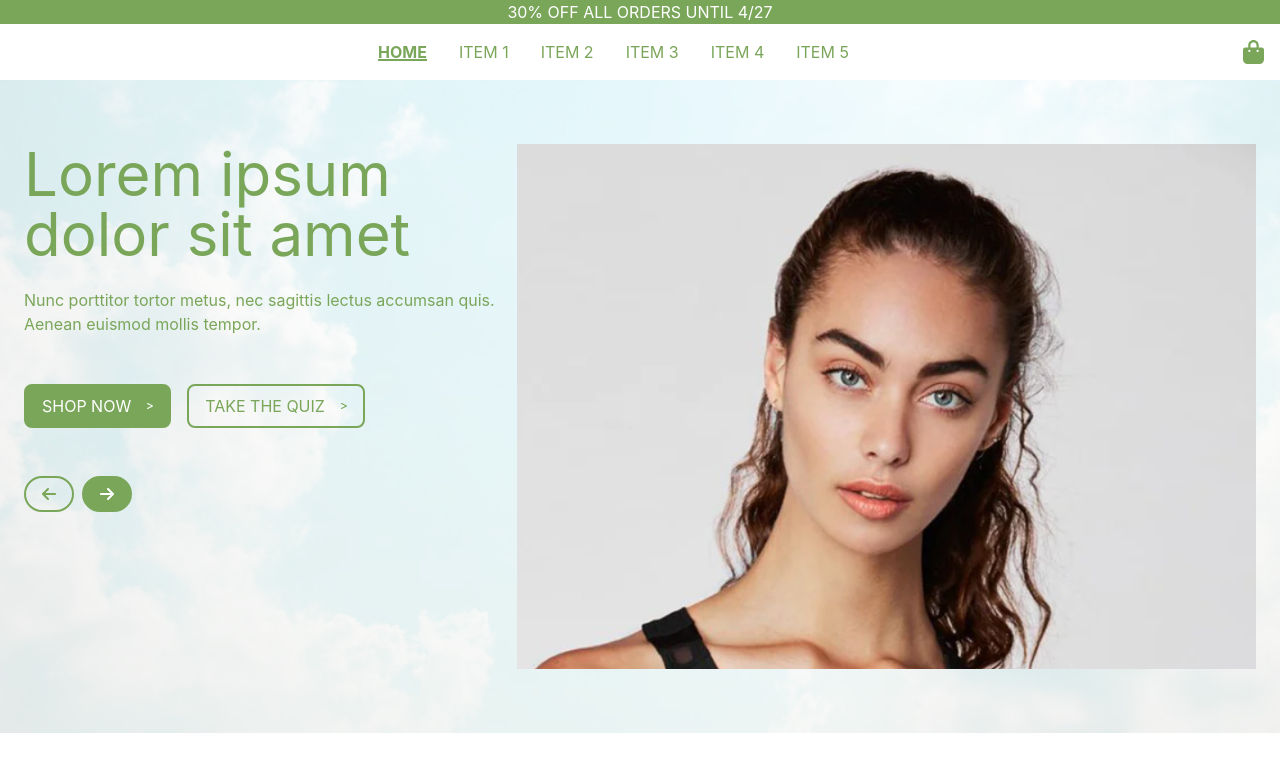
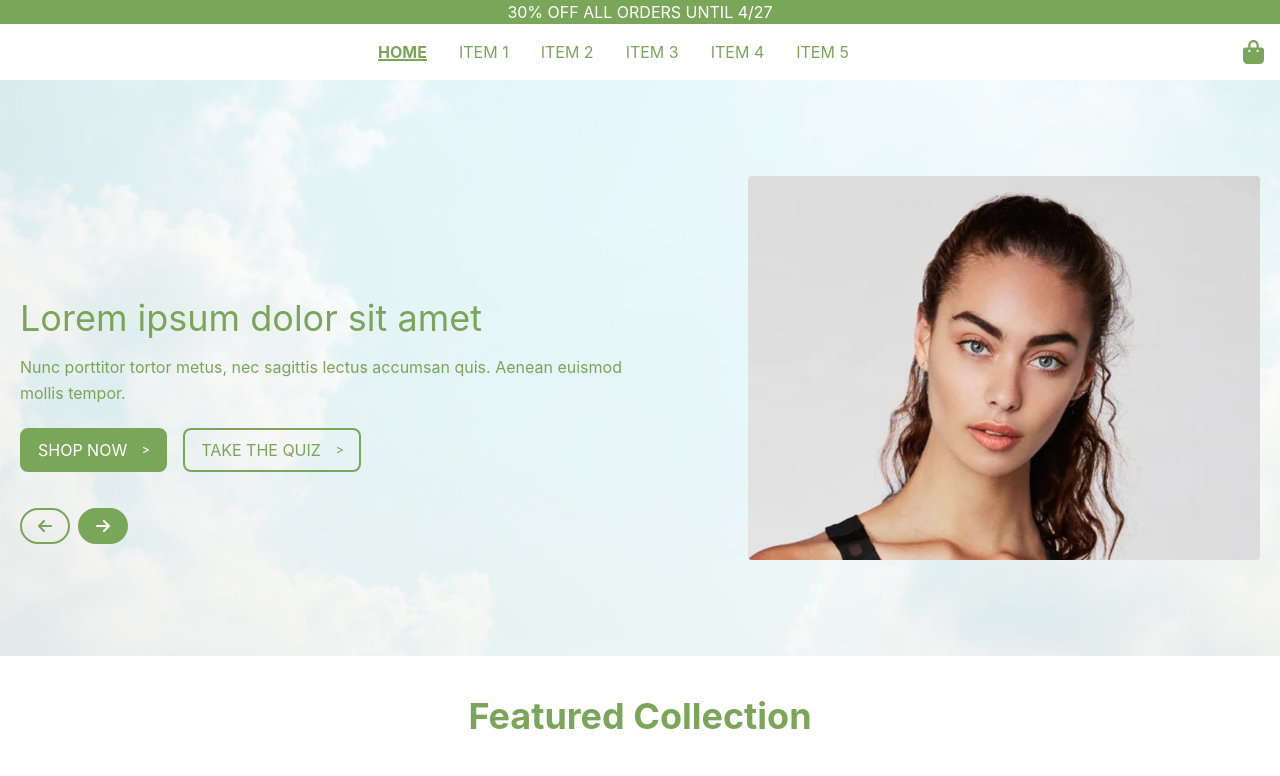
Before and after one commit to fer79/gamm-app, a React (Create React App) app: page / in a window 1280 px wide. Shown: the top 776 px of the page. Built offline with nearby package versions, Linux system fonts and the light colour scheme.

Commit message:
nav-bar-fix

```diff
--- a/src/CartContext.jsx
+++ b/src/CartContext.jsx
@@ -1,26 +1,39 @@
 import { createContext, useState } from 'react';
 
-const CartContext = createContext();
+const CartContext = createContext({
+  items: [],
+  addOneToCart: () => {},
+  removeOneFromCart: () => {},
+  getTotalCost: () => {}
+});
 
 export const CartProvider = ({children}) => {
 
+  // TOGGLE MODAL
   const [showModal, setShowModal] = useState(false);
 
   const toggleModal = () => setShowModal(!showModal);
+  // TOGGLE MODAL
 
+  // CART MANAGMENT
   const [cartItems, setCartItems] = useState([]);
 
   const addToCart = (item) => {
-    cartItems.push(item);
+
+      cartItems.push(item)
+
+    //
   };
 
   const removeFromCart = (index) => {
     cartItems.splice(index, 1);
+    setShowModal(showModal);
   };
 
   const getCartTotal = () => {
    return cartItems.reduce((total, item) => Math.round((parseFloat(total) + parseFloat(item.price)) * 100) / 100, 0);
   };
+  // CART MANAGMENT
 
   return (
     <CartContext.Provider
--- a/src/Components/HeroSection.jsx
+++ b/src/Components/HeroSection.jsx
@@ -1,6 +1,4 @@
-// import React, { useRef, useState } from 'react';
-import PrimaryButton from './PrimaryButton';
-import SecondaryButton from './SecondaryButton';
+import HeroSlide from './HeroSlide';
 
 // Swiper
 import { Swiper, SwiperSlide } from 'swiper/react';
@@ -17,66 +15,30 @@ export default function HeroSection() {
   return (
     <Swiper pagination={true} modules={[Pagination, Navigation]}
       navigation={{
-        nextEl: '.next',
-        prevEl: '.prev',
+        nextEl: '.nextHero',
+        prevEl: '.prevHero',
     }}>
       <SwiperSlide>
-        <div className="container mx-auto px-6 flex relative py-16 text-bud-green">
-          <div className="sm:w-2/3 lg:w-2/5 flex flex-col relative">
-                <h1 className="text-2xl sm:text-6xl">Lorem ipsum dolor sit amet</h1>
-                <p className="text-sm sm:text-base my-6">Nunc porttitor tortor metus, nec sagittis lectus accumsan quis. Aenean euismod mollis tempor.</p>
-                <div className="flex my-6">
-                  <PrimaryButton value='Shop Now'></PrimaryButton>
-                  <SecondaryButton value='Take the Quiz'></SecondaryButton>
-                </div>
-                <div className="flex my-6">
-                  <div className="pr-2"><button className="py-2 px-4 rounded-full bg-transparent border-2 border-bud-green hover:bg-lime-300 hover:border-lime-300"><svg xmlns="http://www.w3.org/2000/svg" viewBox="0 0 448 512" className="h-3 sm:h-4 fill-current text-bud-green"><path d="M9.4 233.4c-12.5 12.5-12.5 32.8 0 45.3l160 160c12.5 12.5 32.8 12.5 45.3 0s12.5-32.8 0-45.3L109.2 288 416 288c17.7 0 32-14.3 32-32s-14.3-32-32-32l-306.7 0L214.6 118.6c12.5-12.5 12.5-32.8 0-45.3s-32.8-12.5-45.3 0l-160 160z"/></svg></button></div>
-                  <div><button className="next py-2 px-4 rounded-full bg-bud-green border-2 border-bud-green  mr-4 hover:bg-lime-300"><svg xmlns="http://www.w3.org/2000/svg" viewBox="0 0 448 512" className="h-3 sm:h-4 fill-current text-white"><path d="M438.6 278.6c12.5-12.5 12.5-32.8 0-45.3l-160-160c-12.5-12.5-32.8-12.5-45.3 0s-12.5 32.8 0 45.3L338.8 224 32 224c-17.7 0-32 14.3-32 32s14.3 32 32 32l306.7 0L233.4 393.4c-12.5 12.5-12.5 32.8 0 45.3s32.8 12.5 45.3 0l160-160z"/></svg></button></div>
-                </div>
-          </div>
-          <div className="hidden sm:block sm:w-1/3 lg:w-3/5 relative">
-            <img src="/img/product-1.png" className="m-auto"/>
-          </div>
-        </div>
-        </SwiperSlide>
-        <SwiperSlide>
-          <div className="container mx-auto px-6 flex relative py-16 text-bud-green">
-            <div className="sm:w-2/3 lg:w-2/5 flex flex-col relative">
-                  <h1 className="text-2xl sm:text-6xl">Cras in leo mollis</h1>
-                  <p className="text-sm sm:text-base my-6">Commodo velit quis, scelerisque nisi. Mauris non augue lorem.</p>
-                  <div className="flex my-6">
-                    <PrimaryButton value='Shop Now'></PrimaryButton>
-                    <SecondaryButton value='Take the Quiz'></SecondaryButton>
-                  </div>
-                  <div className="flex my-6">
-                    <button className="prev py-2 px-4 rounded-full bg-transparent border-2 border-bud-green hover:bg-lime-300 hover:border-lime-300"><svg xmlns="http://www.w3.org/2000/svg" viewBox="0 0 448 512" className="h-3 sm:h-4 fill-current text-bud-green"><path d="M9.4 233.4c-12.5 12.5-12.5 32.8 0 45.3l160 160c12.5 12.5 32.8 12.5 45.3 0s12.5-32.8 0-45.3L109.2 288 416 288c17.7 0 32-14.3 32-32s-14.3-32-32-32l-306.7 0L214.6 118.6c12.5-12.5 12.5-32.8 0-45.3s-32.8-12.5-45.3 0l-160 160z"/></svg></button>
-                    <button className="next py-2 px-4 rounded-full bg-bud-green border-2 border-bud-green  mr-4 hover:bg-lime-300"><svg xmlns="http://www.w3.org/2000/svg" viewBox="0 0 448 512" className="h-3 sm:h-4 fill-current text-white"><path d="M438.6 278.6c12.5-12.5 12.5-32.8 0-45.3l-160-160c-12.5-12.5-32.8-12.5-45.3 0s-12.5 32.8 0 45.3L338.8 224 32 224c-17.7 0-32 14.3-32 32s14.3 32 32 32l306.7 0L233.4 393.4c-12.5 12.5-12.5 32.8 0 45.3s32.8 12.5 45.3 0l160-160z"/></svg></button>
-                  </div>
-            </div>
-            <div className="hidden sm:block sm:w-1/3 lg:w-3/5 relative">
-              <img src="/img/product-2.png" className="m-auto"/>
-            </div>
-          </div>
-        </SwiperSlide>
-        <SwiperSlide>
-          <div className="container mx-auto px-6 flex relative py-16 text-bud-green">
-            <div className="sm:w-2/3 lg:w-2/5 flex flex-col relative">
-                  <h1 className="text-2xl sm:text-6xl">Quisque eget orci gravida</h1>
-                  <p className="text-sm sm:text-base my-6">Donec imperdiet elementum accumsan. Donec hendrerit in erat eu pretium. Sed auctor rhoncus laoreet.</p>
-                  <div className="flex my-6">
-                    <PrimaryButton value='Shop Now'></PrimaryButton>
-                    <SecondaryButton value='Take the Quiz'></SecondaryButton>
-                  </div>
-                  <div className="flex my-6">
-                    <button className="prev py-2 px-4 rounded-full bg-transparent border-2 border-bud-green hover:bg-lime-300 hover:border-lime-300"><svg xmlns="http://www.w3.org/2000/svg" viewBox="0 0 448 512" className="h-3 sm:h-4 fill-current text-bud-green"><path d="M9.4 233.4c-12.5 12.5-12.5 32.8 0 45.3l160 160c12.5 12.5 32.8 12.5 45.3 0s12.5-32.8 0-45.3L109.2 288 416 288c17.7 0 32-14.3 32-32s-14.3-32-32-32l-306.7 0L214.6 118.6c12.5-12.5 12.5-32.8 0-45.3s-32.8-12.5-45.3 0l-160 160z"/></svg></button>
-                    <button className="py-2 px-4 rounded-full bg-bud-green border-2 border-bud-green  mr-4 hover:bg-lime-300"><svg xmlns="http://www.w3.org/2000/svg" viewBox="0 0 448 512" className="h-3 sm:h-4 fill-current text-white"><path d="M438.6 278.6c12.5-12.5 12.5-32.8 0-45.3l-160-160c-12.5-12.5-32.8-12.5-45.3 0s-12.5 32.8 0 45.3L338.8 224 32 224c-17.7 0-32 14.3-32 32s14.3 32 32 32l306.7 0L233.4 393.4c-12.5 12.5-12.5 32.8 0 45.3s32.8 12.5 45.3 0l160-160z"/></svg></button>
-                  </div>
-            </div>
-            <div className="hidden sm:block sm:w-1/3 lg:w-3/5 relative">
-              <img src="/img/product-3.png" className="m-auto"/>
-            </div>
-          </div>
-        </SwiperSlide>
+        <HeroSlide
+          title = 'Lorem ipsum dolor sit amet'
+          phrase = 'Nunc porttitor tortor metus, nec sagittis lectus accumsan quis. Aenean euismod mollis tempor.'
+          productImg = '/img/product-1.png'
+        ></HeroSlide>
+      </SwiperSlide>
+      <SwiperSlide>
+        <HeroSlide
+          title = 'Cras in leo mollis'
+          phrase = 'Commodo velit quis, scelerisque nisi. Mauris non augue lorem.'
+          productImg = '/img/product-2.png'
+        ></HeroSlide>
+      </SwiperSlide>
+      <SwiperSlide>
+        <HeroSlide
+          title = 'Quisque eget orci gravida'
+          phrase = 'Donec imperdiet elementum accumsan. Donec hendrerit in erat eu pretium. Sed auctor rhoncus laoreet. Commodo velit quis, scelerisque nisi. Mauris non augue lorem.'
+          productImg = '/img/product-3.png'
+        ></HeroSlide>
+      </SwiperSlide>
     </Swiper>
   );
 }
--- /dev/null
+++ b/src/Components/HeroSlide.jsx
@@ -0,0 +1,26 @@
+import PrimaryButton from './PrimaryButton';
+import SecondaryButton from './SecondaryButton';
+
+export default function HeroSlide({title = '', phrase = '', productImg = ''}) {
+  return (
+    <>
+      <div className="container mx-auto flex px-5 py-24 md:flex-row flex-col items-center">
+        <div className="lg:flex-grow md:w-1/2 lg:pr-24 md:pr-16 flex flex-col md:items-start md:text-left mb-16 md:mb-0 items-center text-center">
+          <h1 className="sm:text-4xl text-3xl mb-4 font-normal text-bud-green">{title}</h1>
+          <p className="mb-8 leading-relaxed font-normal text-bud-green hidden sm:block">{phrase}</p>
+          <div className="md:absolute md:bottom-40 justify-center my-6">
+            <PrimaryButton value='Shop Now'></PrimaryButton>
+            <SecondaryButton value='Take the Quiz'></SecondaryButton>
+          </div>
+          <div className="md:absolute flex md:bottom-28 justify-center">
+            <div className="pr-2"><button className="prevHero py-2 px-4 rounded-full bg-transparent border-2 border-bud-green hover:bg-lime-300 hover:border-lime-300"><svg xmlns="http://www.w3.org/2000/svg" viewBox="0 0 448 512" className="h-3 sm:h-4 fill-current text-bud-green"><path d="M9.4 233.4c-12.5 12.5-12.5 32.8 0 45.3l160 160c12.5 12.5 32.8 12.5 45.3 0s12.5-32.8 0-45.3L109.2 288 416 288c17.7 0 32-14.3 32-32s-14.3-32-32-32l-306.7 0L214.6 118.6c12.5-12.5 12.5-32.8 0-45.3s-32.8-12.5-45.3 0l-160 160z"/></svg></button></div>
+            <button className="nextHero py-2 px-4 rounded-full bg-bud-green border-2 border-bud-green  mr-4 hover:bg-lime-300"><svg xmlns="http://www.w3.org/2000/svg" viewBox="0 0 448 512" className="h-3 sm:h-4 fill-current text-white"><path d="M438.6 278.6c12.5-12.5 12.5-32.8 0-45.3l-160-160c-12.5-12.5-32.8-12.5-45.3 0s-12.5 32.8 0 45.3L338.8 224 32 224c-17.7 0-32 14.3-32 32s14.3 32 32 32l306.7 0L233.4 393.4c-12.5 12.5-12.5 32.8 0 45.3s32.8 12.5 45.3 0l160-160z"/></svg></button>
+          </div>
+        </div>
+        <div className="flex lg:max-w-lg lg:w-full order-first sm:order-last mb-16 md:mb-0">
+          <img className="object-cover object-center h-96 rounded" alt="hero" src={productImg} />
+        </div>
+      </div>
+    </>
+  )
+}
--- a/src/Components/Product.jsx
+++ b/src/Components/Product.jsx
@@ -6,14 +6,14 @@ export default function Product({ id = '', productImg = '', price = ''}) {
   const { addToCart, toggleModal } = useContext(CartContext);
 
   return (
-    <div key={id} className="relative bg-white border rounded-lg shadow-[rgba(0,0,10,0.5)_6px_4px_6px_0px] transform transition duration-500 hover:scale-105">
+    <div key={id} className="relative bg-white border rounded-lg shadow-[rgba(0,0,0,0.5)_4px_2px_4px_0px] transform transition duration-500 hover:scale-105">
       <div className="flex justify-center">
         <img className="rounded-md p-2 object-fill w-96" src={productImg} loading="lazy" />
       </div>
       <div className="px-4 pb-2">
-        <div className="p-2 flex items-center">
+        <div className="p-2 md:flex items-center text-center">
           <h5 className="text-xl font-semibold text-black">${price}</h5>
-          <div className="absolute right-0"><button onClick={() => {addToCart({id, price, productImg}); toggleModal();}} className="uppercase py-2 px-2 rounded-full bg-bud-green border-2 text-white text-md mr-4 hover:bg-lime-300">Buy Now</button></div>
+          <div className="md:absolute md:right-0"><button onClick={() => {addToCart({id, price, productImg}); toggleModal();}} className="uppercase py-2 px-2 md:mr-4 rounded-full bg-bud-green border-2 text-white text-md hover:bg-lime-300">Buy Now</button></div>
         </div>
       </div>
     </div>
--- a/src/Components/ProductSection.jsx
+++ b/src/Components/ProductSection.jsx
@@ -22,7 +22,7 @@ export default function ProductSection() {
             prevEl: '.prev',
         }}>
           <SwiperSlide>
-            <div className="grid gap-8 grid-cols-1 sm:grid-cols-2 md:grid-cols-3 lg:grid-cols-4 p-4 md:p-2 xl:p-5">
+            <div className="grid gap-8 grid-cols-2 md:grid-cols-3 lg:grid-cols-4 p-4 md:p-2 xl:p-5">
               <Product id='1' productImg='/img/product-2.png' price='176.98'></Product>
               <Product id='2' productImg='/img/product-3.png' price='186.27'></Product>
               <Product id='3' productImg='/img/product-4.png' price='162.35'></Product>
@@ -34,7 +34,7 @@ export default function ProductSection() {
             </div>
           </SwiperSlide>
           <SwiperSlide>
-            <div className="grid gap-8 grid-cols-1 sm:grid-cols-2 md:grid-cols-3 lg:grid-cols-4 p-4 md:p-2 xl:p-5">
+            <div className="grid gap-8 grid-cols-2 md:grid-cols-3 lg:grid-cols-4 p-4 md:p-2 xl:p-5">
               <Product id='5' productImg='/img/product-2.png' price='152.45'></Product>
               <Product id='6' productImg='/img/product-3.png' price='166.96'></Product>
               <Product id='7' productImg='/img/product-4.png' price='190.18'></Product>
--- a/src/index.css
+++ b/src/index.css
@@ -4,9 +4,7 @@
 
 body {
   margin: 0;
-  font-family: -apple-system, BlinkMacSystemFont, 'Segoe UI', 'Roboto', 'Oxygen',
-    'Ubuntu', 'Cantarell', 'Fira Sans', 'Droid Sans', 'Helvetica Neue',
-    sans-serif;
+  font-family: 'Inter';
   -webkit-font-smoothing: antialiased;
   -moz-osx-font-smoothing: grayscale;
 }
```
